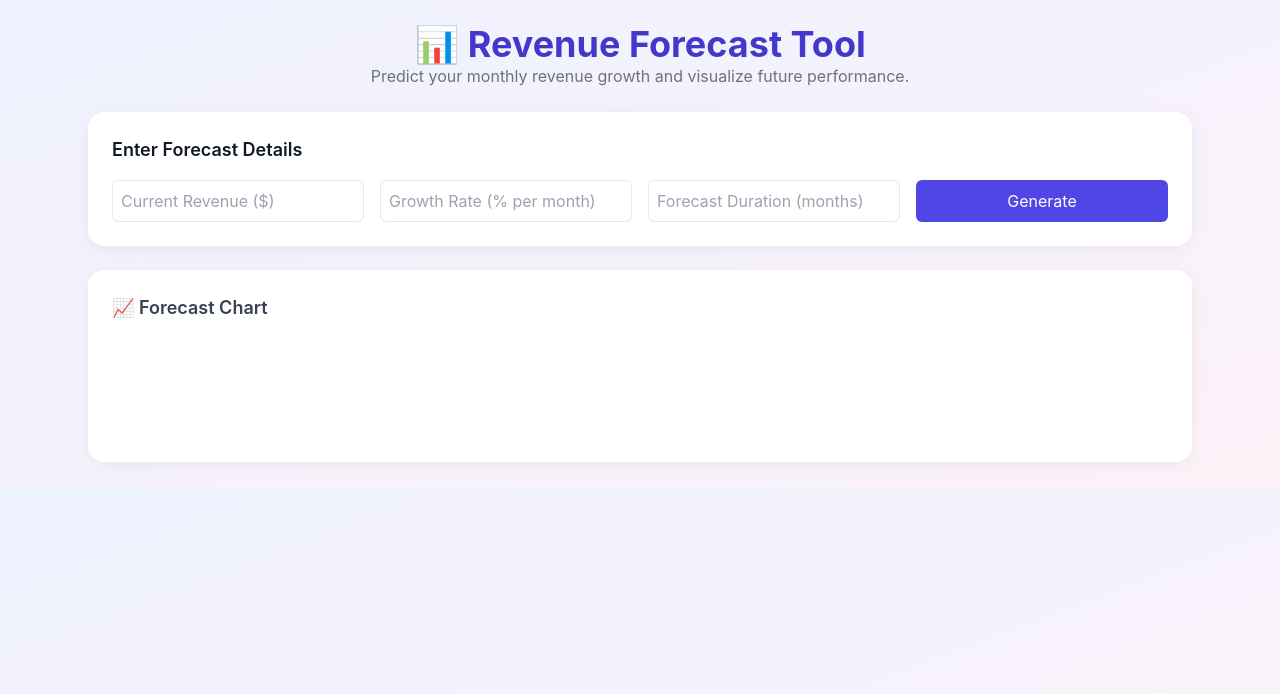
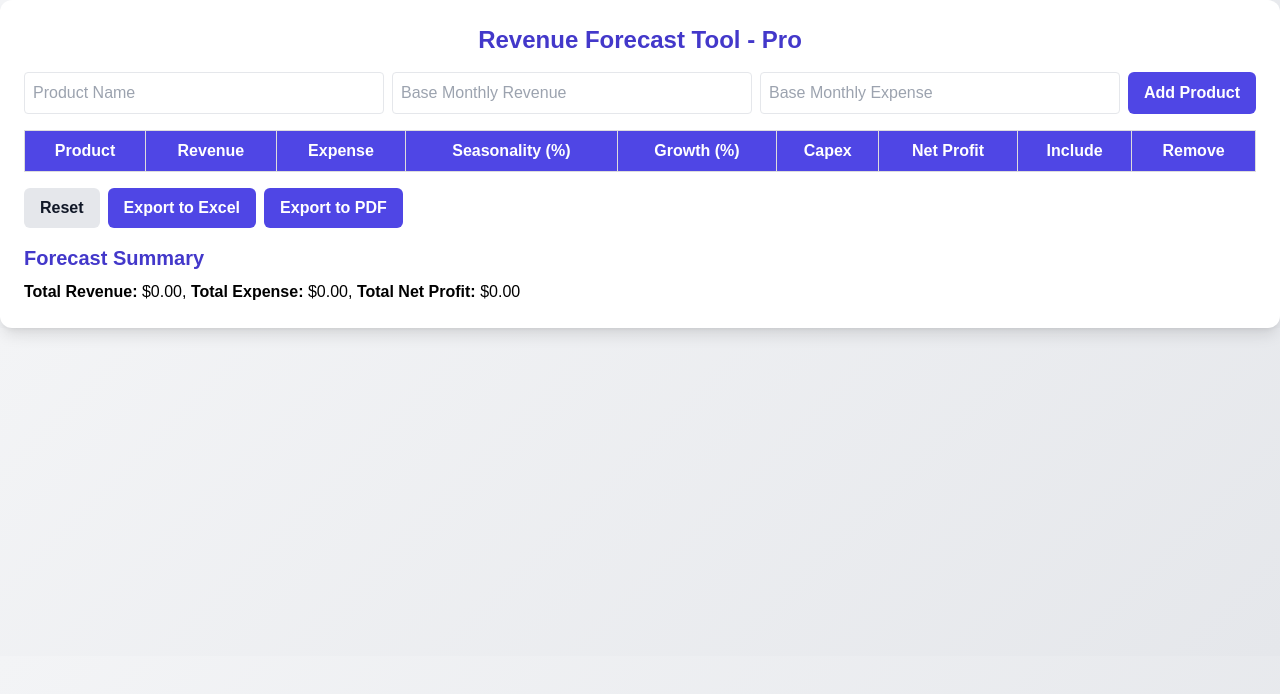
Before and after one commit to alis670/ToolNest, a plain HTML site: page revenue-forecast-tool.html in a window 1280 px wide. Drawn offline with nearby package versions, Linux system fonts and the light colour scheme.

Commit message:
Update revenue-forecast-tool.html

```diff
--- a/revenue-forecast-tool.html
+++ b/revenue-forecast-tool.html
@@ -1,116 +1,206 @@
 <!DOCTYPE html>
 <html lang="en">
 <head>
-<meta charset="UTF-8" />
-<meta name="viewport" content="width=device-width, initial-scale=1.0" />
-<title>Revenue Forecast Tool</title>
-<link href="https://cdn.jsdelivr.net/npm/tailwindcss@2.2.19/dist/tailwind.min.css" rel="stylesheet" />
-<script src="https://cdn.jsdelivr.net/npm/chart.js"></script>
+<meta charset="UTF-8">
+<meta name="viewport" content="width=device-width, initial-scale=1.0">
+<title>Revenue Forecast Tool - Pro</title>
+<script src="https://cdn.tailwindcss.com"></script>
+<script src="https://cdnjs.cloudflare.com/ajax/libs/xlsx/0.18.5/xlsx.full.min.js"></script>
 <script src="https://cdnjs.cloudflare.com/ajax/libs/jspdf/2.5.1/jspdf.umd.min.js"></script>
 <style>
-  body { background: linear-gradient(to bottom right, #eef2ff, #fdf2f8); font-family: 'Inter', sans-serif; }
-  .card { background: white; border-radius: 1rem; box-shadow: 0 4px 20px rgba(0,0,0,0.05); padding: 1.5rem; }
-  .btn { transition: all 0.2s ease; }
-  .btn:hover { transform: translateY(-2px); box-shadow: 0 3px 10px rgba(0,0,0,0.1); }
+  body { background: linear-gradient(135deg,#f3f4f6,#e5e7eb); font-family: sans-serif; }
+  .container { max-width: 1200px; margin: auto; padding: 2rem; }
+  table { width: 100%; border-collapse: collapse; margin-top: 1rem; }
+  th, td { border: 1px solid #ddd; padding: 8px; text-align: center; }
+  th { background-color: #4f46e5; color: white; }
+  tr:hover { background-color: #eef2ff; }
+  .btn { padding: 0.5rem 1rem; border-radius: 0.375rem; font-weight: 600; cursor: pointer; }
+  .btn-primary { background-color: #4f46e5; color: white; }
+  .btn-secondary { background-color: #e5e7eb; color: #111827; }
+  .btn:hover { opacity: 0.9; }
 </style>
 </head>
-<body class="text-gray-900">
+<body>
+<div class="container bg-white p-6 rounded-xl shadow-lg">
+  <h1 class="text-2xl font-bold text-center text-indigo-700">Revenue Forecast Tool - Pro</h1>
 
-<div class="max-w-6xl mx-auto p-6 space-y-6">
-  <!-- Header -->
-  <div class="text-center">
-    <h1 class="text-4xl font-bold text-indigo-700">📊 Revenue Forecast Tool</h1>
-    <p class="text-gray-500">Predict your monthly revenue growth and visualize future performance.</p>
+  <!-- Add Product -->
+  <div class="mt-4 flex gap-2">
+    <input type="text" id="productName" placeholder="Product Name" class="p-2 border rounded flex-1">
+    <input type="number" id="baseRevenue" placeholder="Base Monthly Revenue" class="p-2 border rounded flex-1">
+    <input type="number" id="baseExpense" placeholder="Base Monthly Expense" class="p-2 border rounded flex-1">
+    <button id="addProduct" class="btn btn-primary">Add Product</button>
   </div>
 
-  <!-- Input Card -->
-  <div class="card">
-    <h2 class="text-lg font-semibold mb-4">Enter Forecast Details</h2>
-    <div class="grid grid-cols-1 md:grid-cols-4 gap-4">
-      <input id="currentRevenue" type="number" placeholder="Current Revenue ($)" class="border p-2 rounded-md focus:ring-2 focus:ring-indigo-500">
-      <input id="growthRate" type="number" placeholder="Growth Rate (% per month)" class="border p-2 rounded-md focus:ring-2 focus:ring-indigo-500">
-      <input id="months" type="number" placeholder="Forecast Duration (months)" class="border p-2 rounded-md focus:ring-2 focus:ring-indigo-500">
-      <button onclick="generateForecast()" class="bg-indigo-600 text-white px-4 py-2 rounded-md btn">Generate</button>
-    </div>
-  </div>
+  <!-- Products Table -->
+  <table id="productsTable" class="mt-4">
+    <thead>
+      <tr>
+        <th>Product</th>
+        <th>Revenue</th>
+        <th>Expense</th>
+        <th>Seasonality (%)</th>
+        <th>Growth (%)</th>
+        <th>Capex</th>
+        <th>Net Profit</th>
+        <th>Include</th>
+        <th>Remove</th>
+      </tr>
+    </thead>
+    <tbody></tbody>
+  </table>
 
-  <!-- Chart -->
-  <div class="card">
-    <h2 class="text-lg font-semibold mb-4 text-gray-700">📈 Forecast Chart</h2>
-    <canvas id="forecastChart" height="100"></canvas>
+  <!-- Controls -->
+  <div class="mt-4 flex gap-2">
+    <button id="resetBtn" class="btn btn-secondary">Reset</button>
+    <button id="exportExcel" class="btn btn-primary">Export to Excel</button>
+    <button id="exportPDF" class="btn btn-primary">Export to PDF</button>
   </div>
 
   <!-- Summary -->
-  <div id="summaryCard" class="card hidden">
-    <h2 class="text-lg font-semibold mb-4 text-gray-700">Summary</h2>
-    <p class="text-gray-700" id="summaryText"></p>
-    <div class="mt-4">
-      <button onclick="exportForecastPDF()" class="bg-red-600 text-white px-4 py-2 rounded-md btn">📄 Export as PDF</button>
-    </div>
+  <div class="mt-4">
+    <h2 class="text-xl font-semibold text-indigo-700">Forecast Summary</h2>
+    <p id="summary" class="mt-2"></p>
   </div>
 </div>
 
 <script>
-let chart;
+const products = [];
 
-function generateForecast() {
-  const currentRevenue = parseFloat(document.getElementById('currentRevenue').value);
-  const growthRate = parseFloat(document.getElementById('growthRate').value);
-  const months = parseInt(document.getElementById('months').value);
+const productNameInput = document.getElementById('productName');
+const baseRevenueInput = document.getElementById('baseRevenue');
+const baseExpenseInput = document.getElementById('baseExpense');
+const addProductBtn = document.getElementById('addProduct');
+const productsTableBody = document.querySelector('#productsTable tbody');
+const resetBtn = document.getElementById('resetBtn');
+const exportExcelBtn = document.getElementById('exportExcel');
+const exportPDFBtn = document.getElementById('exportPDF');
+const summary = document.getElementById('summary');
 
-  if (isNaN(currentRevenue) || isNaN(growthRate) || isNaN(months)) {
-    return alert('Please fill all fields correctly!');
-  }
+function renderTable() {
+  productsTableBody.innerHTML = '';
+  let totalRevenue = 0, totalExpense = 0, totalProfit = 0;
 
-  const labels = [];
-  const data = [];
-  let revenue = currentRevenue;
+  products.forEach((p, index) => {
+    const row = document.createElement('tr');
 
-  for (let i = 1; i <= months; i++) {
-    revenue *= (1 + growthRate / 100);
-    labels.push("Month " + i);
-    data.push(revenue.toFixed(2));
-  }
+    const netProfit = ((p.revenue * (1 + p.seasonality/100) * (1 + p.growth/100) - p.expense) - p.capex);
+    if(p.include) {
+      totalRevenue += p.revenue * (1 + p.seasonality/100) * (1 + p.growth/100);
+      totalExpense += p.expense + p.capex;
+      totalProfit += netProfit;
+    }
 
-  if (chart) chart.destroy();
-
-  const ctx = document.getElementById('forecastChart').getContext('2d');
-  chart = new Chart(ctx, {
-    type: 'line',
-    data: {
-      labels,
-      datasets: [{
-        label: 'Projected Revenue ($)',
-        data,
-        fill: true,
-        borderColor: '#4f46e5',
-        backgroundColor: 'rgba(99, 102, 241, 0.2)',
-        tension: 0.3,
-      }]
-    },
-    options: {
-      plugins: { legend: { display: true } },
-      scales: { y: { beginAtZero: false } }
-    }
+    row.innerHTML = `
+      <td>${p.name}</td>
+      <td>$${p.revenue.toFixed(2)}</td>
+      <td>$${p.expense.toFixed(2)}</td>
+      <td><input type="number" value="${p.seasonality}" min="-100" max="100" data-index="${index}" class="seasonalityInput w-16 text-center"></td>
+      <td><input type="number" value="${p.growth}" min="-100" max="100" data-index="${index}" class="growthInput w-16 text-center"></td>
+      <td><input type="number" value="${p.capex}" min="0" data-index="${index}" class="capexInput w-16 text-center"></td>
+      <td>$${netProfit.toFixed(2)}</td>
+      <td><input type="checkbox" ${p.include ? 'checked' : ''} data-index="${index}" class="includeCheckbox"></td>
+      <td><button class="removeBtn btn btn-secondary" data-index="${index}">X</button></td>
+    `;
+    productsTableBody.appendChild(row);
   });
 
-  const totalGrowth = ((revenue - currentRevenue) / currentRevenue * 100).toFixed(2);
-  document.getElementById('summaryCard').classList.remove('hidden');
-  document.getElementById('summaryText').innerHTML = `
-    Starting Revenue: <b>$${currentRevenue.toFixed(2)}</b><br>
-    Final Forecasted Revenue after ${months} months: <b>$${revenue.toFixed(2)}</b><br>
-    Total Growth: <b>${totalGrowth}%</b>
+  summary.innerHTML = `
+    <strong>Total Revenue:</strong> $${totalRevenue.toFixed(2)},
+    <strong>Total Expense:</strong> $${totalExpense.toFixed(2)},
+    <strong>Total Net Profit:</strong> $${totalProfit.toFixed(2)}
   `;
+
+  addTableEventListeners();
 }
 
-async function exportForecastPDF() {
+function addTableEventListeners() {
+  document.querySelectorAll('.seasonalityInput').forEach(input => {
+    input.addEventListener('input', e => {
+      const i = e.target.dataset.index;
+      products[i].seasonality = parseFloat(e.target.value) || 0;
+      renderTable();
+    });
+  });
+  document.querySelectorAll('.growthInput').forEach(input => {
+    input.addEventListener('input', e => {
+      const i = e.target.dataset.index;
+      products[i].growth = parseFloat(e.target.value) || 0;
+      renderTable();
+    });
+  });
+  document.querySelectorAll('.capexInput').forEach(input => {
+    input.addEventListener('input', e => {
+      const i = e.target.dataset.index;
+      products[i].capex = parseFloat(e.target.value) || 0;
+      renderTable();
+    });
+  });
+  document.querySelectorAll('.includeCheckbox').forEach(input => {
+    input.addEventListener('change', e => {
+      const i = e.target.dataset.index;
+      products[i].include = e.target.checked;
+      renderTable();
+    });
+  });
+  document.querySelectorAll('.removeBtn').forEach(btn => {
+    btn.addEventListener('click', e => {
+      const i = e.target.dataset.index;
+      products.splice(i, 1);
+      renderTable();
+    });
+  });
+}
+
+addProductBtn.addEventListener('click', () => {
+  const name = productNameInput.value.trim();
+  const revenue = parseFloat(baseRevenueInput.value);
+  const expense = parseFloat(baseExpenseInput.value);
+  if(!name || isNaN(revenue) || isNaN(expense)) return alert('Enter valid product, revenue, and expense');
+  products.push({name, revenue, expense, seasonality:0, growth:0, capex:0, include:true});
+  productNameInput.value=''; baseRevenueInput.value=''; baseExpenseInput.value='';
+  renderTable();
+});
+
+resetBtn.addEventListener('click', () => {
+  products.length = 0;
+  renderTable();
+});
+
+exportExcelBtn.addEventListener('click', () => {
+  const wb = XLSX.utils.book_new();
+  const wsData = [['Product','Revenue','Expense','Seasonality','Growth','Capex','Net Profit','Include']];
+  products.forEach(p => {
+    wsData.push([
+      p.name,
+      p.revenue,
+      p.expense,
+      p.seasonality,
+      p.growth,
+      p.capex,
+      ((p.revenue*(1+p.seasonality/100)*(1+p.growth/100)-p.expense)-p.capex).toFixed(2),
+      p.include
+    ]);
+  });
+  const ws = XLSX.utils.aoa_to_sheet(wsData);
+  XLSX.utils.book_append_sheet(wb, ws, 'Revenue Forecast');
+  XLSX.writeFile(wb, 'revenue_forecast.xlsx');
+});
+
+exportPDFBtn.addEventListener('click', () => {
   const { jsPDF } = window.jspdf;
   const doc = new jsPDF();
-  doc.text("Revenue Forecast Report", 14, 10);
-  const summary = document.getElementById('summaryText').innerText;
-  doc.text(summary, 14, 25);
-  doc.save("RevenueForecast.pdf");
-}
+  doc.setFontSize(14);
+  doc.text("Revenue Forecast Report", 10, 10);
+  let y = 20;
+  products.forEach(p => {
+    doc.text(`${p.name} | Revenue: $${p.revenue} | Expense: $${p.expense} | Net Profit: $${((p.revenue*(1+p.seasonality/100)*(1+p.growth/100)-p.expense)-p.capex).toFixed(2)}`, 10, y);
+    y += 10;
+  });
+  doc.save('revenue_forecast.pdf');
+});
+
+renderTable();
 </script>
 </body>
 </html>
```
